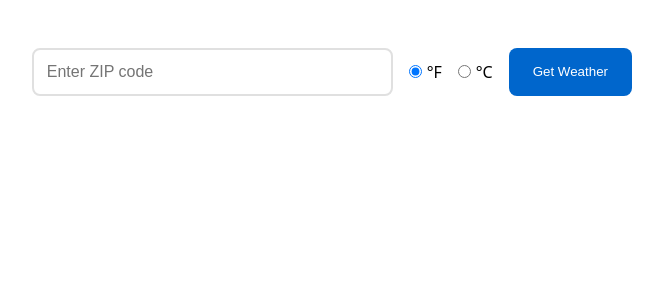
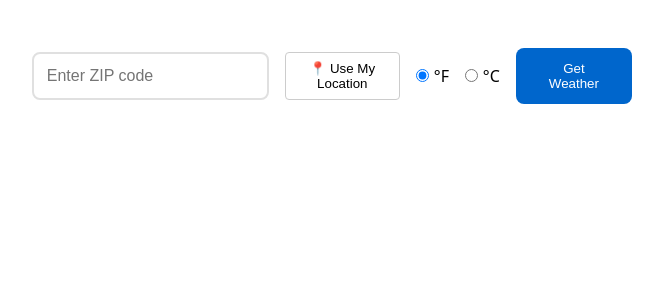
Before and after one commit to mathyasp/open-weather-graphql, a React (Create React App) app in the folder weather-client/: page / in a window 1280 px wide. Shown: the top 300 px of the page, without its empty margins (308-971 px from the left). Built offline with nearby package versions, Linux system fonts and the light colour scheme.

Commit message:
Challenges 10-12

```diff
--- a/weather-client/src/Weather.css
+++ b/weather-client/src/Weather.css
@@ -114,3 +114,26 @@
   margin: 0;
   cursor: pointer;
 }
+
+.location-inputs {
+  display: flex;
+  gap: 1rem;
+  align-items: center;
+}
+
+.location-button {
+  padding: 0.5rem 1rem;
+  border-radius: 4px;
+  border: 1px solid #ccc;
+  background: white;
+  cursor: pointer;
+}
+
+.location-button:hover {
+  background: #f5f5f5;
+}
+
+.location-button:disabled {
+  cursor: not-allowed;
+  opacity: 0.7;
+}
--- a/weather-client/src/Weather.js
+++ b/weather-client/src/Weather.js
@@ -53,15 +53,79 @@ function Weather() {
     }
   }
 
+  async function getLocation() {
+    if (!navigator.geolocation) {
+      setError('Geolocation is not supported')
+      return
+    }
+
+    navigator.geolocation.getCurrentPosition(
+      async (position) => {
+        try {
+          const formData = new FormData(formRef.current)
+          const unit = formData.get('unit')
+
+          const json = await client.query({
+            query: gql`
+              query GetWeatherByCoords($lat: Float!, $lon: Float!, $units: Units!) {
+                getWeatherByCoords(lat: $lat, lon: $lon, units: $units) {
+                  temperature
+                  description
+                  humidity
+                  temp_min
+                  temp_max
+                  feels_like
+                  cod
+                  message
+                }
+              }
+            `,
+            variables: {
+              lat: position.coords.latitude,
+              lon: position.coords.longitude,
+              units: unit || 'imperial'
+            },
+            fetchPolicy: 'network-only'
+          })
+
+          if (json.data.getWeatherByCoords.cod !== "200") {
+            setError(json.data.getWeatherByCoords.message)
+            setWeather(null)
+          } else {
+            setWeather(json)
+            setError(null)
+          }
+        } catch(err) {
+          setError(err.message)
+          setWeather(null)
+        }
+      },
+      (err) => {
+        setError('Unable to retrieve location: ' + err.message)
+      }
+    )
+  }
+
+  const weatherData = weather?.data?.getWeather || weather?.data?.getWeatherByCoords;
+
   return (
     <div className="Weather">
       <form ref={formRef} className="weather-form" onSubmit={getWeather}>
+        <div className="location-inputs">
           <input
             className="zip-input"
             value={zip}
             onChange={(e) => setZip(e.target.value)}
             placeholder="Enter ZIP code"
           />
+          <button
+            type="button"
+            className="location-button"
+            onClick={getLocation}
+          >
+            📍 Use My Location
+          </button>
+        </div>
         <div className="unit-selector">
           <label>
             <input
@@ -93,21 +157,21 @@ function Weather() {
       {weather && !error && (
         <div className="weather-info">
           <div className="weather-main">
-            <h2>{weather.data.getWeather.temperature}°{formRef.current?.unit?.value === 'metric' ? 'C' : 'F'}</h2>
-            <p className="description">{weather.data.getWeather.description}</p>
+            <h2>{weatherData.temperature}°{formRef.current?.unit?.value === 'metric' ? 'C' : 'F'}</h2>
+            <p className="description">{weatherData.description}</p>
           </div>
           <div className="weather-details">
             <div className="detail-item">
               <span>Feels Like</span>
-              <strong>{weather.data.getWeather.feels_like}°{formRef.current?.unit?.value === 'metric' ? 'C' : 'F'}</strong>
+              <strong>{weatherData.feels_like}°{formRef.current?.unit?.value === 'metric' ? 'C' : 'F'}</strong>
             </div>
             <div className="detail-item">
               <span>Humidity</span>
-              <strong>{weather.data.getWeather.humidity}%</strong>
+              <strong>{weatherData.humidity}%</strong>
             </div>
             <div className="detail-item">
               <span>Min/Max</span>
-              <strong>{weather.data.getWeather.temp_min}°{formRef.current?.unit?.value === 'metric' ? 'C' : 'F'} / {weather.data.getWeather.temp_max}°{formRef.current?.unit?.value === 'metric' ? 'C' : 'F'}</strong>
+              <strong>{weatherData.temp_min}°{formRef.current?.unit?.value === 'metric' ? 'C' : 'F'} / {weatherData.temp_max}°{formRef.current?.unit?.value === 'metric' ? 'C' : 'F'}</strong>
             </div>
           </div>
         </div>
```
Also changed, not shown: 1 other file (tests, documents, lock files or other folders). Lines whose indentation alone changed are shown as unchanged.
